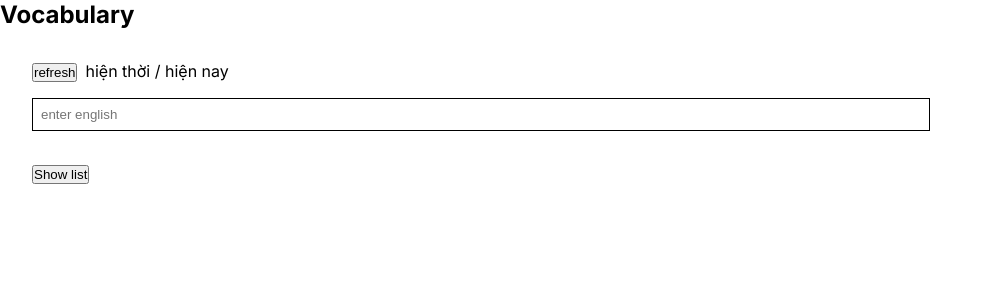
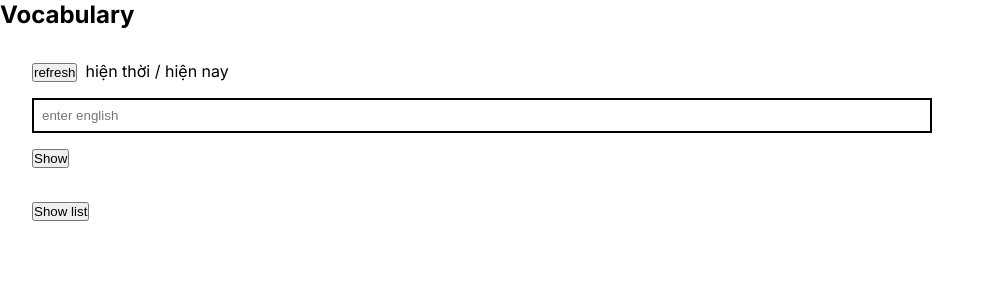
Before and after one commit to thanhbr/powdered-milk, a Next.js app: page /learn/vocabulary in a window 1280 px wide. Shown: the top 300 px of the page, without its empty margins (0-995 px from the left). Built offline with nearby package versions, Linux system fonts and the light colour scheme.

Commit message:
update page vocabulary

```diff
--- a/src/app/learn/vocabulary/_data/data.ts
+++ b/src/app/learn/vocabulary/_data/data.ts
@@ -40,8 +40,8 @@ export const VOCABULARY = [
   {
     id: id(),
     en: "through a cloud services platform with pay-as-you-go pricing",
-    vi: "",
-    type: "thông qua dịch vụ đám mây với mức giá theo nhu cầu sử dụng",
+    vi: "thông qua dịch vụ đám mây với mức giá theo nhu cầu sử dụng",
+    type: "",
   },
   {
     id: id(),
@@ -57,7 +57,7 @@ export const VOCABULARY = [
   },
   {
     id: id(),
-    en: "Amazon Web Services owns and maintains the network-connected hardware required for these application services, while you provision and use what you need via a web application.",
+    en: "Amazon Web Services owns and maintains the network-connected hardware required for these application services, while you provision and use what you need via a web application",
     vi: "Amazon Web Services sỡ hữu và duy trì phần cứng các kết nối mạng cần thiết cho các ứng dụng này, trong khi bạn cung cấp và sử dụng những gì bạn cần thông qua ứng dụng web"
   },
 ];
--- a/src/app/learn/vocabulary/page.tsx
+++ b/src/app/learn/vocabulary/page.tsx
@@ -13,6 +13,7 @@ export default function Page() {
   const [vocabulary, setVocabulary] = useState<any>({});
   const [error, setError] = useState(false);
   const [correct, setCorrect] = useState(false);
+  const [hide, setHide] = useState(true);
   const inputRef = useRef<any>(null);
 
   useEffect(() => setVocabulary(randomVocabulary), []);
@@ -25,6 +26,7 @@ export default function Page() {
       setShowList(false);
       setError(false);
       setCorrect(true);
+      setHide(true);
       inputRef.current.value = "";
       setTimeout(() => setCorrect(false), 2000);
     } else {
@@ -39,8 +41,10 @@ export default function Page() {
     inputRef.current.value = "";
   }
 
+  const handleHide = () => setHide(pre => !pre)
+
   const styleDiv = {
-    border: `1px solid ${error ? "red" : "black"}`,
+    border: `2px solid ${error ? "red" : correct ? "green" : "black"}`,
     width: "fit-content",
     margin: "16px 0"
   };
@@ -64,7 +68,10 @@ export default function Page() {
           <div style={styleDiv}>
             <input ref={inputRef} placeholder="enter english" style={styleInput} />
           </div>
-          {correct && <strong>Correct</strong>}
+          <div style={{display: "flex", gap: 8}}>
+            <button type="button" onClick={handleHide}>{hide ? "Show" : "Hide"}</button>
+            {!hide && <p>{vocabulary.en}</p>}
+          </div>
         </form>
         <div style={{ marginTop: 32 }}>
           <button onClick={() => setShowList((pre) => !pre)}>Show list</button>
@@ -72,7 +79,7 @@ export default function Page() {
             {showList &&
               VOCABULARY.map((vocal) => (
                 <li key={vocal.id}>
-                  <strong>{vocal.en} {vocal.type ? `(${vocal.type})` : ""}</strong>: {vocal.vi}
+                  <strong>{vocal.en}{vocal.type ? `(${vocal.type})` : ""}</strong>: {vocal.vi}
                 </li>
               ))}
           </ol>
```
